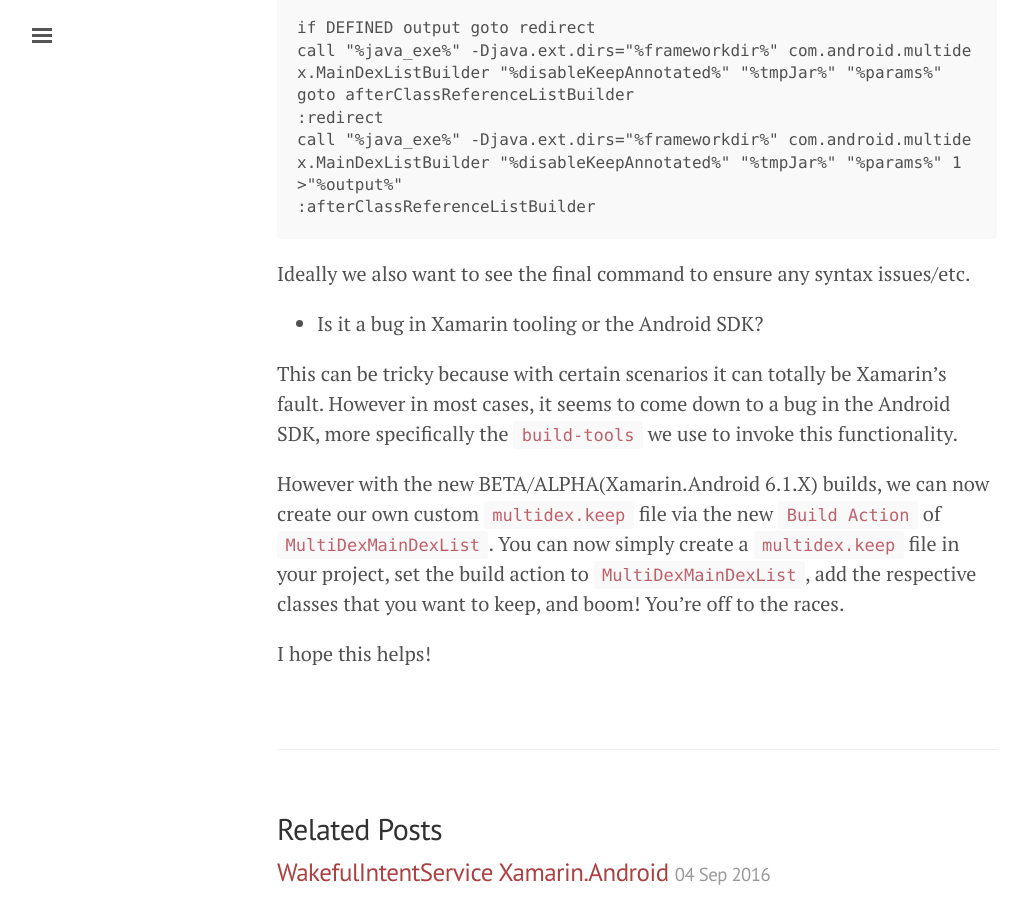
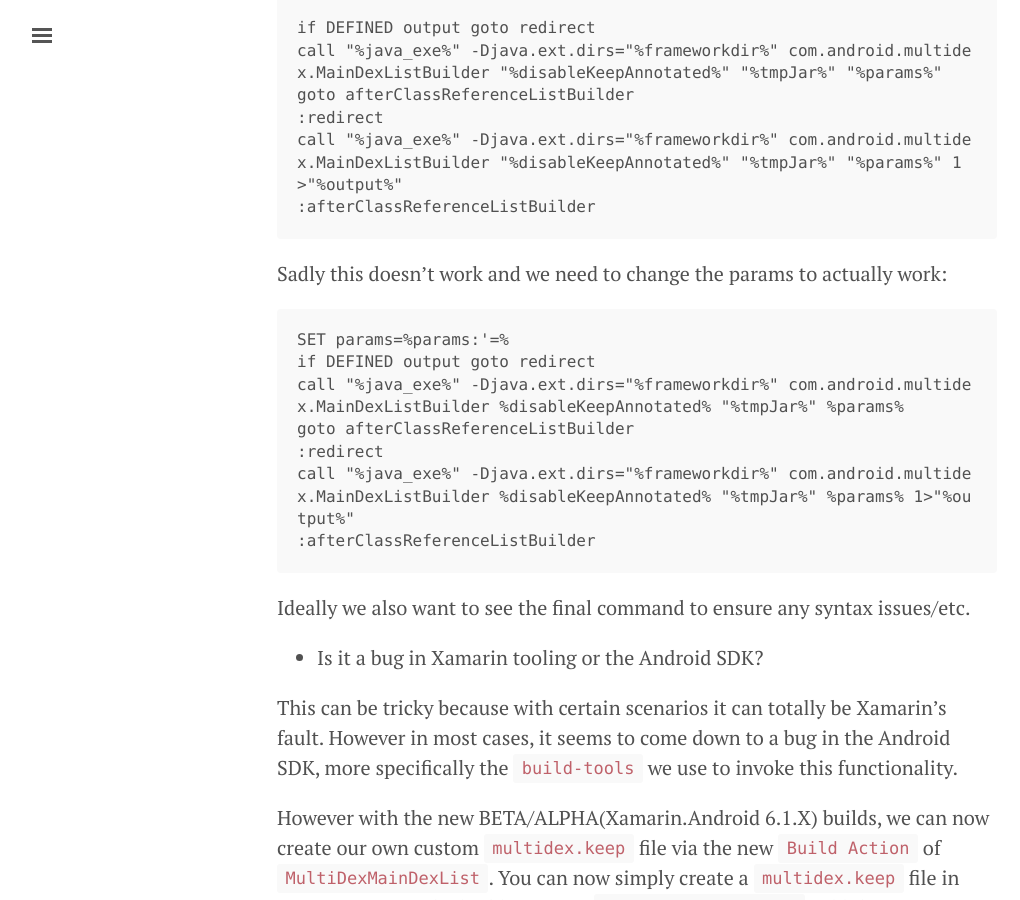
Before and after one commit to JonDouglas/jondouglas.github.io, a Jekyll site: the page built from _posts/2016-09-05-xamarin-android-multidex.md, in a window 1280 px wide and 900 px high, scrolled down 3125 px. Shown: the whole window, without its empty margins (3-1023 px from the left). Built offline with Jekyll 4.4.1, drawn with Linux system fonts in a browser that asks for light colours.

Commit message:
Fixed multidex post

```diff
--- a/_posts/2016-09-05-xamarin-android-multidex.md
+++ b/_posts/2016-09-05-xamarin-android-multidex.md
@@ -74,6 +74,16 @@ We can take a look at the main bulk of the command here:
     call "%java_exe%" -Djava.ext.dirs="%frameworkdir%" com.android.multidex.MainDexListBuilder "%disableKeepAnnotated%" "%tmpJar%" "%params%" 1>"%output%"
     :afterClassReferenceListBuilder
 
+Sadly this doesn't work and we need to change the params to actually work:
+
+	SET params=%params:'=%
+	if DEFINED output goto redirect
+	call "%java_exe%" -Djava.ext.dirs="%frameworkdir%" com.android.multidex.MainDexListBuilder %disableKeepAnnotated% "%tmpJar%" %params%
+	goto afterClassReferenceListBuilder
+	:redirect
+	call "%java_exe%" -Djava.ext.dirs="%frameworkdir%" com.android.multidex.MainDexListBuilder %disableKeepAnnotated% "%tmpJar%" %params% 1>"%output%"
+	:afterClassReferenceListBuilder
+
 
 Ideally we also want to see the final command to ensure any syntax issues/etc.
 
```
